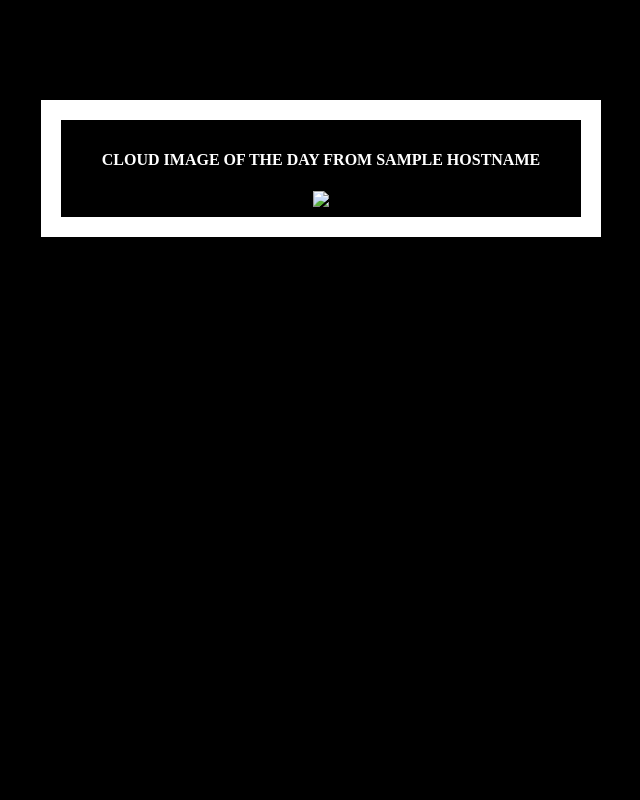
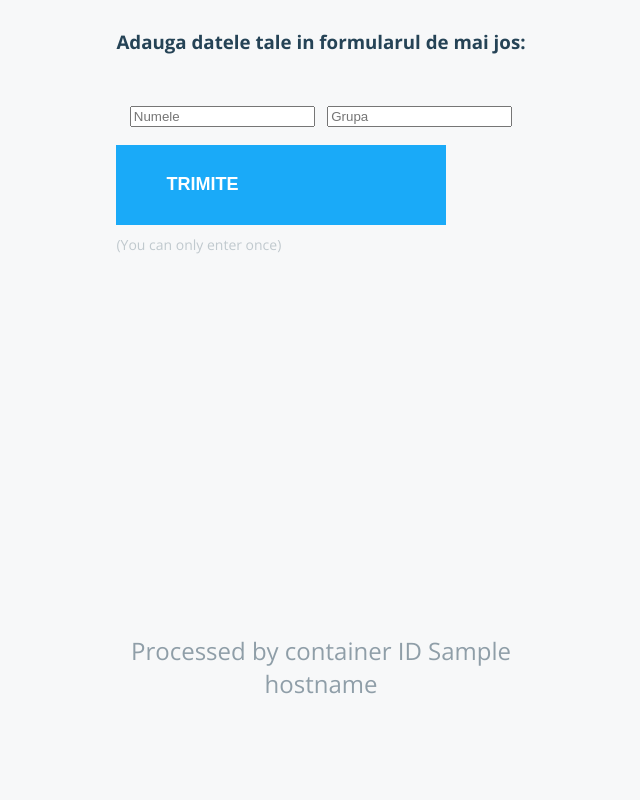
Before and after one commit to thelifeinro/idp_testapp, a Python web app: template templates/index.html in a window 1280 px wide. Shown: the whole page, without its empty margins (319-959 px from the left). Run offline with Jinja, Linux system fonts and the light colour scheme; the template is opened without the code that fills it: most values are stand-ins (such as "Sample title", 1, 10 or a date in 2020); some libraries are stand-ins or nearby versions.

Commit message:
Changed app

```diff
--- a/requirements.txt
+++ b/requirements.txt
@@ -1 +1,3 @@
-Flask>=0.12.3
+Flask
+Redis
+gunicorn
--- /dev/null
+++ b/static/stylesheets/style.css
@@ -0,0 +1,129 @@
+@import url(//fonts.googleapis.com/css?family=Open+Sans:400,700,600);
+
+*{
+  box-sizing:border-box;
+}
+html,body{
+  margin: 0;
+  padding: 0;
+  background-color: #F7F8F9;
+  height: 100vh;
+  font-family: 'Open Sans';
+}
+
+button{
+  border-radius: 0;
+  width: 100%;
+  height: 50%;
+}
+
+button[type="submit"] {
+  -webkit-appearance:none; -webkit-border-radius:0;
+}
+
+button i{
+  float: right;
+  padding-right: 30px;
+  margin-top: 3px;
+}
+
+button.a{
+  background-color: #1aaaf8;
+}
+
+button.b{
+  background-color: #00cbca;
+}
+
+#tip{
+  text-align: left;
+  color: #c0c9ce;
+  font-size: 14px;
+}
+
+#hostname{
+  position: absolute;
+  bottom: 100px;
+  right: 0;
+  left: 0;
+  color: #8f9ea8;
+  font-size: 24px;
+}
+
+#content-container{
+  z-index: 2;
+  position: relative;
+  margin: 0 auto;
+  display: table;
+  padding: 10px;
+  max-width: 940px;
+  height: 100%;
+}
+#content-container-center{
+  display: table-cell;
+  text-align: center;
+}
+
+#content-container-center h3{
+  color: #254356;
+}
+
+#choice{
+  transition: all 300ms linear;
+  line-height: 1.3em;
+  display: inline;
+  vertical-align: middle;
+  font-size: 3em;
+}
+#choice a{
+  text-decoration:none;
+}
+#choice a:hover, #choice a:focus{
+  outline:0;
+  text-decoration:underline;
+}
+
+#choice button{
+  display: block;
+  height: 80px;
+  width: 330px;
+  border: none;
+  color: white;
+  text-transform: uppercase;
+  font-size:18px;
+  font-weight: 700;
+  margin-top: 10px;
+  margin-bottom: 10px;
+  text-align: left;
+  padding-left: 50px;
+}
+
+#choice button.a:hover{
+  background-color: #1488c6;
+}
+
+#choice button.b:hover{
+  background-color: #00a2a1;
+}
+
+#choice button.a:focus{
+  background-color: #1488c6;
+}
+
+#choice button.b:focus{
+  background-color: #00a2a1;
+}
+
+#background-stats{
+  z-index:1;
+  height:100%;
+  width:100%;
+  position:absolute;
+}
+#background-stats div{
+  transition: width 400ms ease-in-out;
+  display:inline-block;
+  margin-bottom:-4px;
+  width:50%;
+  height:100%;
+}
--- a/templates/index.html
+++ b/templates/index.html
@@ -1,27 +1,44 @@
+<!DOCTYPE html>
 <html>
- <head>
- <style type="text/css">
- body {
- background: black;
- color: white;
- }
- div.container {
- max-width: 500px;
- margin: 100px auto;
- border: 20px solid white;
- padding: 10px;
- text-align: center;
- }
- h4 {
- text-transform: uppercase;
-  }
- </style>
- </head>
- <body>
- <div class="container">
- <h4>Cloud image of the day  from {{hostname}}</h4>
+  <head>
+    <meta charset="utf-8">
+    <title>Homework generator</title>
+    <base href="/index.html">
+    <meta name = "viewport" content = "width=device-width, initial-scale = 1.0">
+    <meta name="keywords" content="docker-compose, docker, stack">
+    <meta name="author" content="Tutum dev team">
+    <link rel='stylesheet' href="{{ url_for('static',filename='stylesheets/style.css') }}" />
+    <link rel="stylesheet" href="https://maxcdn.bootstrapcdn.com/font-awesome/4.4.0/css/font-awesome.min.css">
+  </head>
+  <body>
+    <div id="content-container">
+      <div id="content-container-center">
+        <h3>Adauga datele tale in formularul de mai jos:</h3>
+        <form id="choice" name='form' method="POST" action="/">
+          <input id='nume' type='text' name='nume' placeholder='Numele'>
+          <input id='grupa' type='text' name='grupa' placeholder='Grupa'>
+          <button id="a" type="submit" name="send" class="a" value="a">Trimite</button>
+        </form>
+        <div id="tip">
+          (You can only enter once)
+        </div>
+        <div id="hostname">
+          Processed by container ID {{hostname}}
+        </div>
+      </div>
+    </div>
+    <script src="http://code.jquery.com/jquery-latest.min.js" type="text/javascript"></script>
+    <script src="//cdnjs.cloudflare.com/ajax/libs/jquery-cookie/1.4.1/jquery.cookie.js"></script>
 
- <img src="{{url}}" />
- </div>
- </body>
+    {% if nume %}
+    <script>
+      var nume = "{{nume}}";
+
+      if(nume != ""){
+        $(".a").prop('disabled', true);
+        $(".tip").html('Tema ta a fost generata, {{nume}} <i class="fa fa-check-circle"></i>');
+      }
+    </script>
+    {% endif %}
+  </body>
 </html>
```
Also changed, not shown: app.py (+39 -15 lines), 1 other file.
